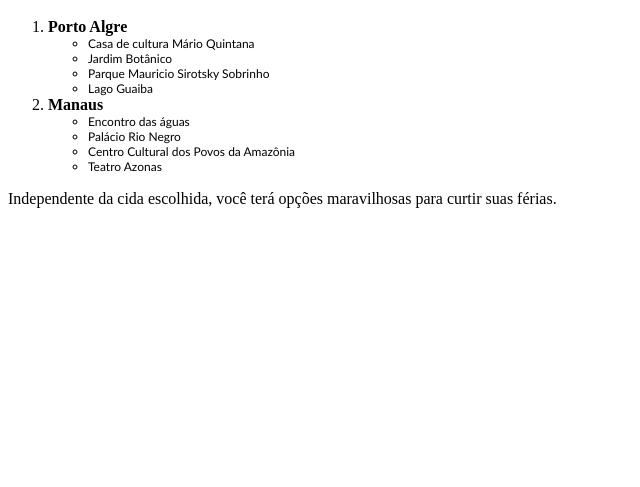
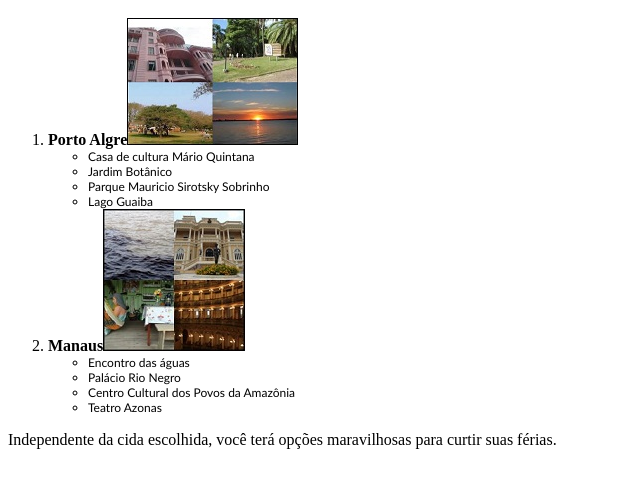
Before and after one commit to brunomotaoliveira/html-basico, a plain HTML site: page exercicio03/index.html in a window 1280 px wide. Shown: the part 49-536 px from the top of the page, without its empty margins (0-640 px from the left). Drawn offline with Linux system fonts and the light colour scheme.

Commit message:
HTML Basico - Fundação Bradesco - Exercicio 04

```diff
--- a/exercicio03/index.html
+++ b/exercicio03/index.html
@@ -1,20 +1,22 @@
 <html>
     <head>
-        <title>Exercicio 03</title>
+        <title>Exercicio 04</title>
     </head>
 
     <body>
         <h1 style="font-family:Verdana, Geneva, Tahoma, sans-serif; color: crimson;">Principais Pontos turísticos:</h1>
 
         <ol>
-            <li><b>Porto Algre</b></li>
+
+            <li><b>Porto Algre</b><img src="img/Porto_Alegre.jpg" alt="Porto Alegre"></li>
             <ul style="font-family: 'Gill Sans', 'Gill Sans MT', Calibri, 'Trebuchet MS', sans-serif; font-size: 12px;">
                 <li>Casa de cultura Mário Quintana</li>
                 <li>Jardim Botânico</li>
                 <li>Parque Mauricio Sirotsky Sobrinho</li>
                 <li>Lago Guaiba</li>
             </ul>
-            <li><b>Manaus</b></li>
+
+            <li><b>Manaus</b><img src="img/Manaus.jpg" alt="Manaus"></li>
             <ul style="font-family: 'Gill Sans', 'Gill Sans MT', Calibri, 'Trebuchet MS', sans-serif; font-size: 12px;">
                 <li>Encontro das águas</li>
                 <li>Palácio Rio Negro</li>
```
Also changed, not shown: exercicio03/img/Manaus.jpg (added), exercicio03/img/Porto_Alegre.jpg (added).
